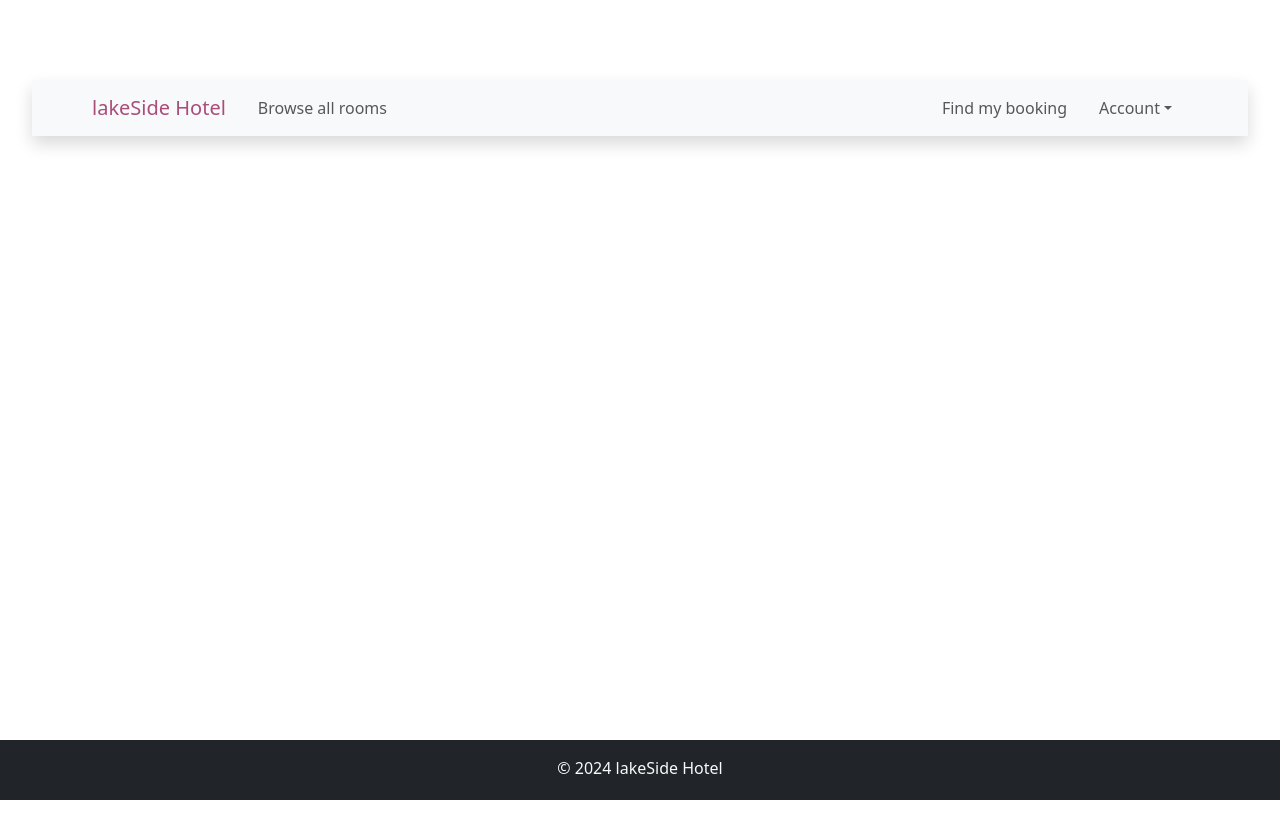
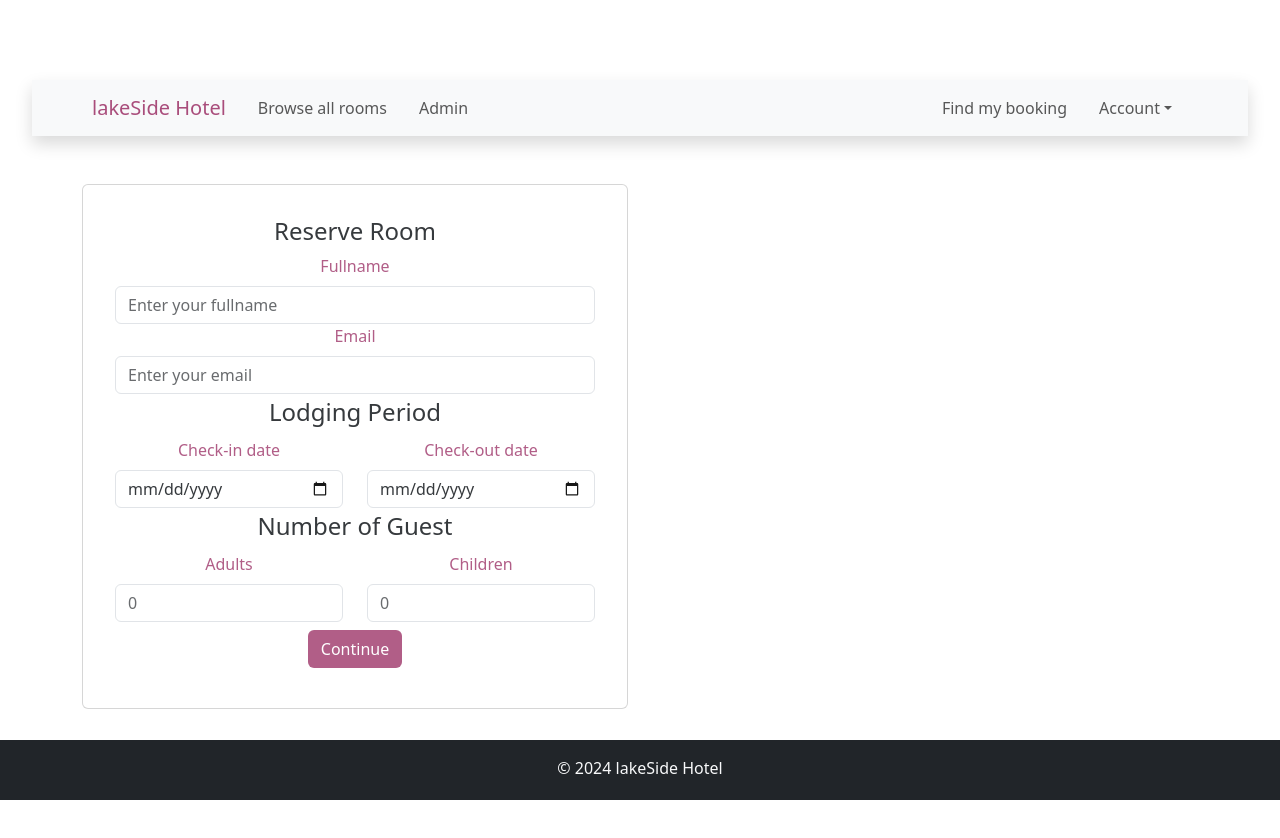
Before and after one commit to sandesh300/Hotel-Booking-React, a React (Vite) app: page /book-room/1 in a window 1280 px wide. Before the commit the page ends 800 px from the top, so only its background shows below. Built offline with nearby package versions, Linux system fonts and the light colour scheme; no server answers.

Commit message:
update code for Room Book API

```diff
--- a/package.json
+++ b/package.json
@@ -17,7 +17,7 @@
     "react-bootstrap": "^2.10.0",
     "react-dom": "^18.2.0",
     "react-icons": "^4.10.1",
-    "react-router-dom": "^6.22.2"
+    "react-router-dom": "^6.22.3"
   },
   "devDependencies": {
     "@types/react": "^18.2.43",
--- a/src/App.jsx
+++ b/src/App.jsx
@@ -12,6 +12,8 @@ import Footer from "./components/layout/Footer";
 import NavBar from "./components/layout/Navbar";
 import RoomListing from "./components/room/RoomListing";
 import Admin from "./components/admin/Admin";
+import Checkout from "./components/bookings/Checkout";
+import BookingSuccess from "./components/bookings/BookingSuccess";
 
 function App() {
   return (
@@ -24,8 +26,10 @@ function App() {
             <Route path="/edit-room/:roomId" element={<EditRoom />} />
             <Route path="/existing-rooms" element={<ExistingRooms />} />
             <Route path="/add-room" element={<AddRoom />} />
+            <Route path="/book-room/:roomId" element={<Checkout />} />
             <Route path="/browse-all-rooms" element={<RoomListing />} />
             <Route path="/admin" element={<Admin />} />
+            <Route path="/booking-success" element={<BookingSuccess />} />
 
           </Routes>
         </Router>
--- a/src/components/bookings/BookingForm.jsx
+++ b/src/components/bookings/BookingForm.jsx
@@ -13,11 +13,11 @@ const BookingForm = () => {
 	const [errorMessage, setErrorMessage] = useState("")
 	const [roomPrice, setRoomPrice] = useState(0)
 
-const currentUser = localStorage.getItem("userId")
+// const currentUser = localStorage.getItem("userId")
 
 	const [booking, setBooking] = useState({
 		guestFullName: "",
-		guestEmail: currentUser,
+		guestEmail: "",
 		checkInDate: "",
 		checkOutDate: "",
 		numOfAdults: "",
@@ -134,7 +134,7 @@ const currentUser = localStorage.getItem("userId")
 										value={booking.guestEmail}
 										placeholder="Enter your email"
 										onChange={handleInputChange}
-										disabled
+										// disabled
 									/>
 									<Form.Control.Feedback type="invalid">
 										Please enter a valid email address.
--- /dev/null
+++ b/src/components/bookings/Checkout.jsx
@@ -0,0 +1,12 @@
+import React from 'react'
+import BookingForm from './BookingForm'
+
+const Checkout = () => {
+  return (
+    <div>
+        <BookingForm />
+    </div>
+  )
+}
+
+export default Checkout
--- a/src/components/layout/NavBar.jsx
+++ b/src/components/layout/NavBar.jsx
@@ -39,13 +39,13 @@ const NavBar = () => {
 							</NavLink>
 						</li>
 
-						{isLoggedIn && userRole === "ROLE_ADMIN" && (
+						{/* {isLoggedIn && userRole === "ROLE_ADMIN" && ( */}
 							<li className="nav-item">
 								<NavLink className="nav-link" aria-current="page" to={"/admin"}>
 									Admin
 								</NavLink>
 							</li>
-						)}
+						{/* )} */}
 					</ul>
 
 					<ul className="d-flex navbar-nav">
```
Also changed, not shown: 1 other file (tests, documents, lock files or other folders).
